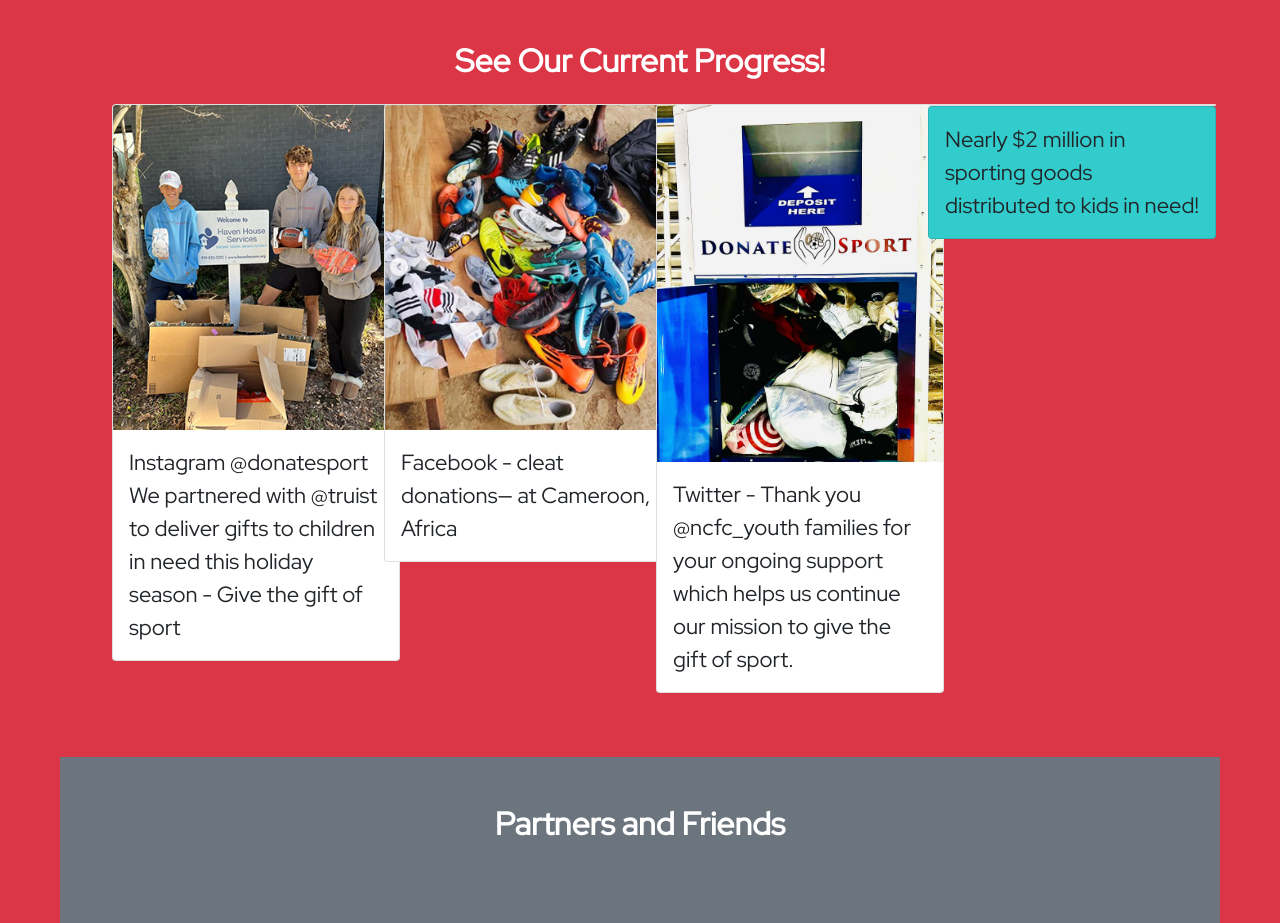
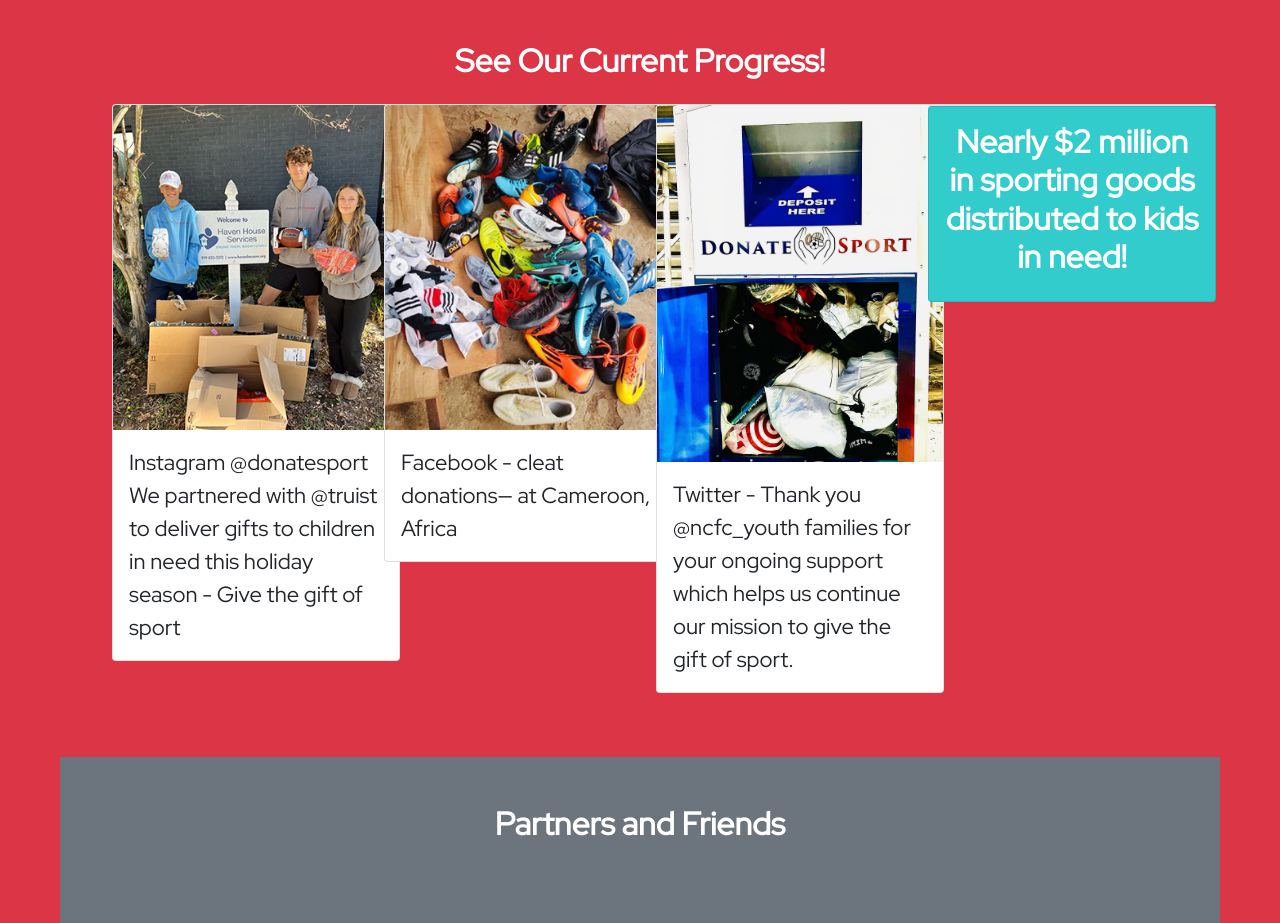
Before and after one commit to RJGoers/DonateSport, a plain HTML site: page index.html in a window 1280 px wide. Shown: the part 2100-3023 px from the top of the page. Drawn offline with nearby package versions, Linux system fonts and the light colour scheme; files that its build step writes are made by us from their sources; a web font is replaced by a local one.

Commit message:
Update index.html

```diff
--- a/index.html
+++ b/index.html
@@ -167,7 +167,7 @@
           <div class="card" style="width: 18rem;"></div>
           <div class="column card stat" style="width: 18rem; background-color: #33CCCC;">
           <div class="card-body">
-            <p class="card-text">Nearly $2 million in sporting goods distributed to kids in need!</p>
+            <h2 class="sectionHeading text-center text-white" style="font-weight:bold;">Nearly $2 million in sporting goods distributed to kids in need!</h2>
           </div>
           </div>
           </div>
```
